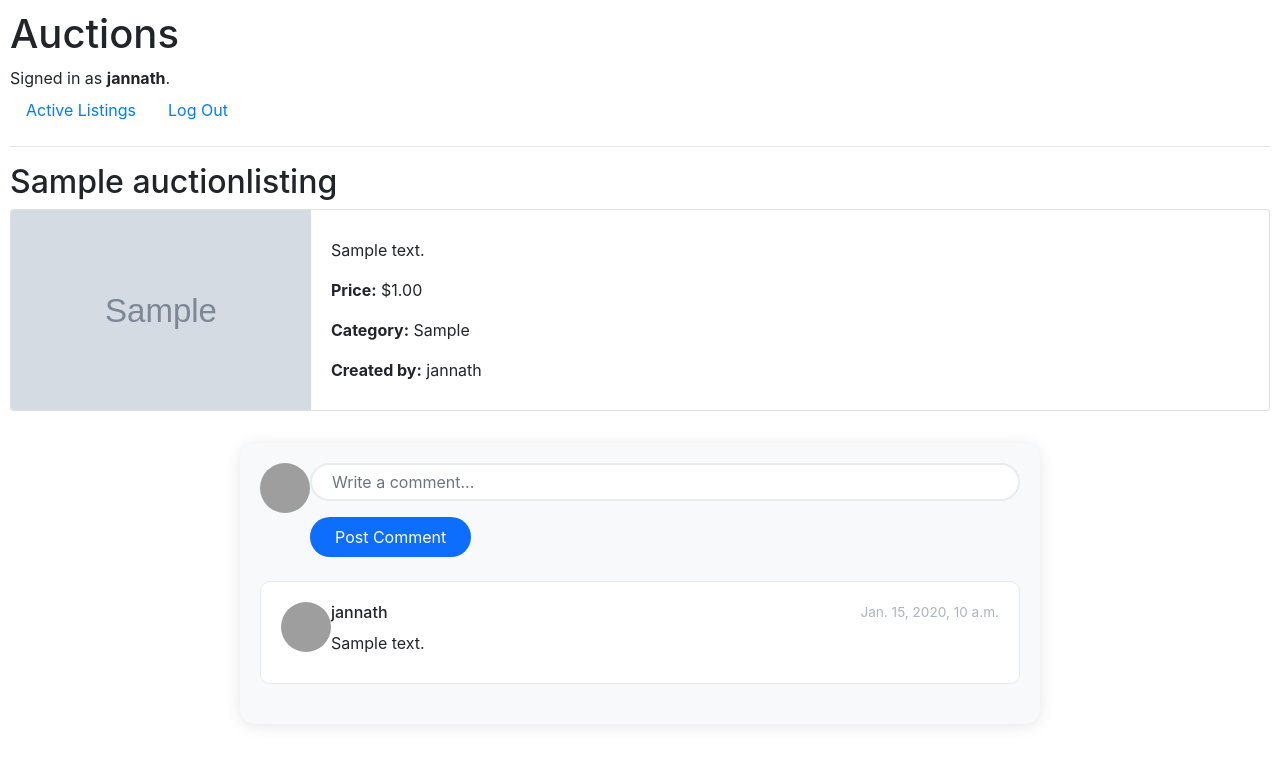
After one commit to jannathshaik123/cs50_devops, a Django app: page /listing/1 in a window 1280 px wide. The commit adds this page. Shown: the top 765 px of the page. Run offline with Django 5.2, Linux system fonts and the light colour scheme; a user stored in the database is signed in; data comes from the database, SQL or seed files in the repository; both versions use the stored data as it was after the commit; tables that the repository leaves empty hold one stand-in row (values such as "Sample post"); grey boxes marked "Sample" are stand-in pictures; some libraries are stand-ins or nearby versions; grey boxes are pictures that could not be loaded.

Commit message:
created listing page, and allowed users to add comments: have to set up category, new listing and watchlist

```diff
--- a/projects/project2/commerce/auctions/templates/auctions/layout.html
+++ b/projects/project2/commerce/auctions/templates/auctions/layout.html
@@ -11,6 +11,7 @@
       crossorigin="anonymous"
     />
     <link href="{% static 'auctions/styles.css' %}" rel="stylesheet" />
+    {% block head %} {% endblock %}
   </head>
   <body>
     <h1>Auctions</h1>
--- /dev/null
+++ b/projects/project2/commerce/auctions/templates/auctions/listing.html
@@ -0,0 +1,183 @@
+{% extends "auctions/layout.html" %} {% block head %}
+<title>{{ listing.title }}</title>
+<style>
+  .card {
+    flex-direction: row;
+    align-items: center;
+  }
+  .card-title {
+    font-weight: bold;
+  }
+  .card img.fixed-img {
+    width: 300px;
+    height: 200px;
+    object-fit: cover;
+    border-top-right-radius: 0;
+    border-bottom-left-radius: calc(0.25rem - 1px);
+  }
+  .card-text .text-muted {
+    color: #6c757d;
+    background-color: #f8f9fa;
+    text-align: center;
+    padding: 0.75rem;
+    border-top: 1px solid rgba(0, 0, 0, 0.125);
+    border-radius: 0 0 0.25rem 0.25rem;
+  }
+  .comment-section {
+    max-width: 800px;
+    margin: 2rem auto;
+    padding: 20px;
+    background: #f8f9fa;
+    border-radius: 15px;
+    box-shadow: 0 2px 15px rgba(0, 0, 0, 0.1);
+  }
+
+  .comment-box {
+    background: white;
+    border-radius: 10px;
+    padding: 20px;
+    margin-bottom: 20px;
+    transition: transform 0.2s;
+    border: 1px solid #e9ecef;
+  }
+
+  .comment-box:hover {
+    transform: translateY(-2px);
+    box-shadow: 0 5px 15px rgba(0, 0, 0, 0.1);
+  }
+
+  .user-avatar {
+    width: 50px;
+    height: 50px;
+    border-radius: 50%;
+    object-fit: cover;
+  }
+
+  .comment-input {
+    border-radius: 20px;
+    padding: 15px 20px;
+    border: 2px solid #e9ecef;
+    transition: all 0.3s;
+  }
+
+  .comment-input:focus {
+    box-shadow: none;
+    border-color: #86b7fe;
+  }
+
+  .btn-comment {
+    border-radius: 20px;
+    padding: 8px 25px;
+    background: #0d6efd;
+    border: none;
+    transition: all 0.3s;
+  }
+
+  .btn-comment:hover {
+    background: #0b5ed7;
+    transform: translateY(-1px);
+  }
+
+  .comment-time {
+    color: #adb5bd;
+    font-size: 0.85rem;
+  }
+
+  @media only screen and (max-width: 768px) {
+    a {
+      display: none;
+    }
+    .card-body {
+      padding: 0.5em 1.2em;
+    }
+    .card-body .card-text {
+      margin: 0;
+    }
+    .card img.fixed-img {
+      width: 100%;
+      height: auto;
+    }
+  }
+  @media only screen and (max-width: 1200px) {
+    .card img.fixed-img {
+      width: 40%;
+    }
+  }
+</style>
+{% endblock %} {% block body %}
+<h2>{{ listing.title }}</h2>
+<div class="card-deck">
+  <div class="card">
+    <img
+      src="{{ listing.image }}"
+      class="card-img-top fixed-img"
+      alt="Listing Image"
+    />
+    <div class="card-body">
+      <p class="card-text">{{ listing.description }}</p>
+      <p class="card-text"><strong>Price:</strong> ${{ max_bid }}</p>
+      <p class="card-text"><strong>Category:</strong> {{ listing.category }}</p>
+      <p class="card-text"><strong>Created by:</strong> {{ listing.owner }}</p>
+
+      {% if not listing.active %} {% comment %}
+      <div class="card-footer text-muted">
+        {% endcomment %}
+        <small class="card-footer text-muted"
+          >Item Sold to {{ listing.max_bidder }} at ${{ max_bid }}</small
+        >
+        {% comment %}
+      </div>
+      {% endcomment %} {% endif %}
+    </div>
+  </div>
+</div>
+
+<div class="container">
+  <div class="comment-section">
+    <!-- New Comment Form -->
+    <form action="{% url 'listing' listing.id %}" method="post">
+      {% csrf_token %}
+      <div class="mb-4">
+        <div class="d-flex gap-3">
+          <img src={{"user.image"}} alt="User Avatar" class="user-avatar">
+          <div class="flex-grow-1">
+            <input
+              type="text"
+              class="form-control comment-input"
+              rows="3"
+              placeholder="Write a comment..."
+              name="comment"
+              id="comment"
+            />
+            <div class="mt-3 text-end">
+              <button type="submit" class="btn btn-comment text-white">
+                Post Comment
+              </button>
+            </div>
+          </div>
+        </div>
+      </div>
+    </form>
+
+    <!-- Comments List -->
+    <div class="comments-list">
+      {% for comment in comments %}
+      <!-- Comment 2 -->
+      <div class="comment-box">
+        <div class="d-flex gap-3">
+          <img src={{"comment.user.image"}} alt="User Avatar"
+          class="user-avatar" />
+          <div class="flex-grow-1">
+            <div class="d-flex justify-content-between align-items-center mb-2">
+              <h6 class="mb-0">{{comment.user.username}}</h6>
+              <span class="comment-time">{{comment.timepost}}</span>
+            </div>
+            <p class="mb-2">{{comment.text}}</p>
+          </div>
+        </div>
+      </div>
+      {% endfor %}
+    </div>
+  </div>
+</div>
+{% endblock %}
--- a/projects/project2/commerce/auctions/urls.py
+++ b/projects/project2/commerce/auctions/urls.py
@@ -6,5 +6,6 @@ urlpatterns = [
     path("", views.index, name="index"),
     path("login", views.login_view, name="login"),
     path("logout", views.logout_view, name="logout"),
-    path("register", views.register, name="register")
+    path("register", views.register, name="register"),
+    path("listing/<int:listing_id>", views.listing, name="listing")
 ]
--- a/projects/project2/commerce/auctions/views.py
+++ b/projects/project2/commerce/auctions/views.py
@@ -3,6 +3,7 @@ from django.db import IntegrityError
 from django.http import HttpResponse, HttpResponseRedirect
 from django.shortcuts import render
 from django.urls import reverse
+from django.contrib.auth.decorators import login_required
 
 from .models import User, AuctionListing, Bid, Comment, Watchlist , Category
 
@@ -62,3 +63,24 @@ def register(request):
         return HttpResponseRedirect(reverse("index"))
     else:
         return render(request, "auctions/register.html")
+
+@login_required(login_url="/login")
+def listing(request, listing_id):
+    listing = AuctionListing.objects.get(pk=listing_id)
+    if request.method == "POST":
+        if "comment" in request.POST:
+            text = request.POST["comment"]
+            Comment.objects.create(text=text, user=request.user, item=listing)
+        elif "bid" in request.POST:
+            amount = request.POST["bid"]
+            if float(amount) > listing.max_bid_amount():
+                listing.max_bid = amount
+                listing.max_bidder = request.user
+                listing.save()
+                Bid.objects.create(amount=amount, bidder=request.user, item_bid_on=listing)
+    return render(request, "auctions/listing.html", {
+        "listing": listing,
+        "max_bid": listing.max_bid_amount(),
+        "user": request.user,
+        "comments": Comment.objects.filter(item=listing)
+    })
```
Also changed, not shown: projects/project2/commerce/auctions/templates/auctions/index.html (+27 -16 lines), projects/project2/commerce/auctions/migrations/0001_initial.py (added), projects/project2/commerce/auctions/migrations/__init__.py (added), projects/project2/commerce/db.sqlite3.
